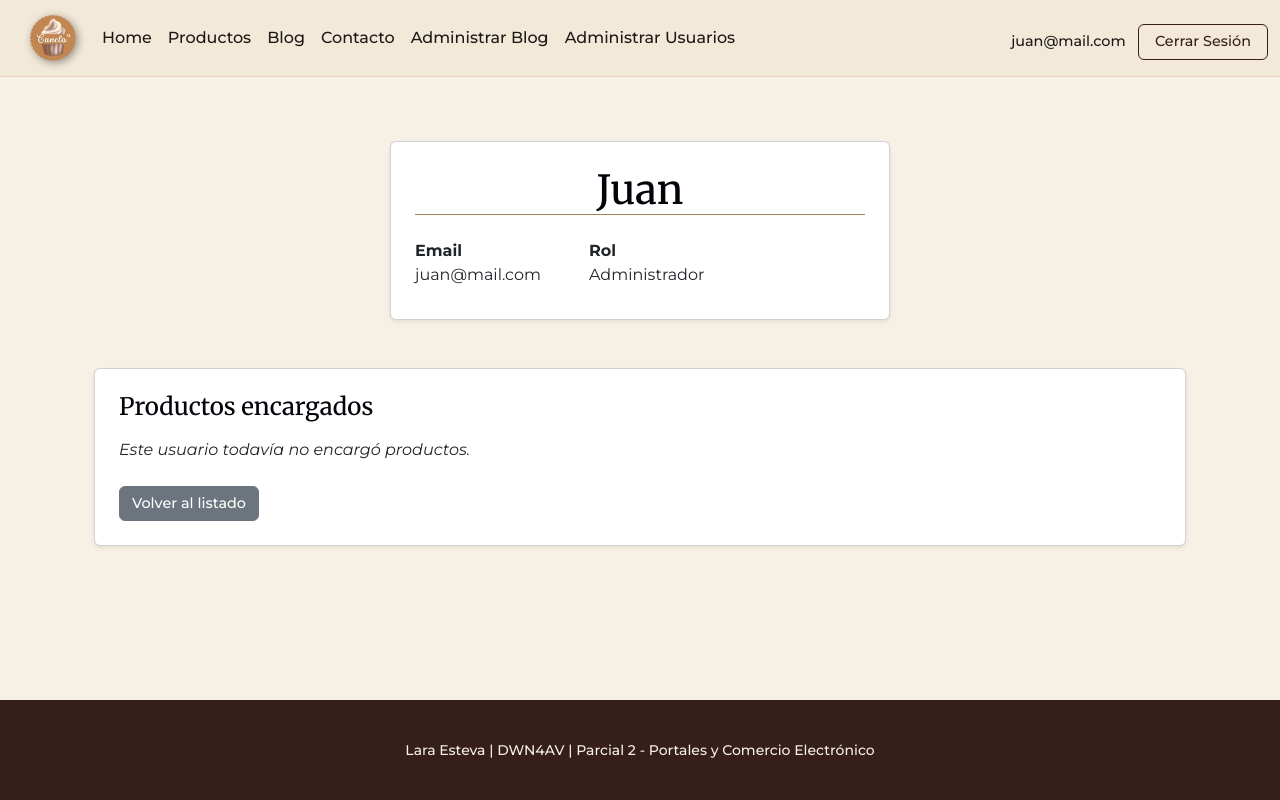
After one commit to laradev-1993/portales, a Laravel app: page /admin/usuarios/1 in a window 1280 px wide. The commit adds this page. Run offline with Laravel 12, Linux system fonts and the light colour scheme; a user stored in the database is signed in; data comes from the database, SQL or seed files in the repository.

Commit message:
Creacion vista detalle de usuario

```diff
--- a/app/Http/Controllers/UsuarioController.php
+++ b/app/Http/Controllers/UsuarioController.php
@@ -21,4 +21,16 @@ class UsuarioController extends Controller
             'usuarios' => $usuarios,
         ]);
     }
+
+
+       /**
+        * Muestra el detalle de un usuario, con el rol y los productos que encargó.
+       *
+        */
+       public function show(User $usuario){
+
+            return view('usuarios.show', [
+                'usuario' => $usuario,
+            ]);
+       }
 }
--- a/public/css/style.css
+++ b/public/css/style.css
@@ -558,3 +558,17 @@ background: radial-gradient(circle,rgba(242, 233, 216, 1) 0%, rgba(167, 131, 86,
     border-color: var(--marron);
     box-shadow: 0 0 0 0.25rem rgba(167, 131, 86, 0.25);
 }
+
+
+/* -------------------- ADMIN USUARIOS -------*/
+
+
+/* Página Detalle usuarios */
+
+.usuario-detalle-card {
+    max-width: 500px;
+}
+
+.entradas-admin-titulo{
+    border-bottom: 1px solid var(--marron);
+}
--- a/resources/views/components/layouts/main.blade.php
+++ b/resources/views/components/layouts/main.blade.php
@@ -33,16 +33,21 @@
                     <li class="nav-item">
                     <a class="nav-link" href="<?= route('blog');?>">Blog</a>
                     </li>
+                     <li class="nav-item">
+                    <a class="nav-link" href="<?= route('contacto');?>">Contacto</a>
+                    </li>
                     @auth
                         @if (auth()->user()->rol_fk == 1)
                             <li class="nav-item">
                                 <a class="nav-link" href="<?= route('entradas.index');?>">Administrar Blog</a>
                             </li>
+                             <li class="nav-item">
+                                <a class="nav-link" href="<?= route('admin.usuarios.index');?>">Administrar Usuarios</a>
+                            </li>
+
                         @endif
                     @endauth
-                    <li class="nav-item">
-                    <a class="nav-link" href="<?= route('contacto');?>">Contacto</a>
-                    </li>
+
                 </ul>
 
                 <ul class="navbar-nav ms-auto align-items-lg-center">
--- a/resources/views/usuarios/index.blade.php
+++ b/resources/views/usuarios/index.blade.php
@@ -15,6 +15,7 @@
                                     <th scope="col">Nombre</th>
                                     <th scope="col">Email</th>
                                     <th scope="col">Rol</th>
+                                    <th scope="col">Acciones</th>
                                 </tr>
                         </thead>
 
@@ -24,6 +25,11 @@
                                         <td>{{ $usuario->name }}</td>
                                         <td>{{ $usuario->email }}</td>
                                         <td>{{ $usuario->rol->nombre }}</td>
+                                        <td>
+                                            <a href="{{ route('admin.usuarios.show', ['usuario' => $usuario->id]) }}" class="btn btn-sm btn-primary">
+                                                Ver detalle
+                                            </a>
+                                        </td>
                                     </tr>
                                 @endforeach
                             </tbody>
--- /dev/null
+++ b/resources/views/usuarios/show.blade.php
@@ -0,0 +1,66 @@
+<x-layouts.main>
+    <x-slot:title>Detalle de {{ $usuario->name }}</x-slot:title>
+
+    <section class="entradas-admin py-5">
+        <div class="container">
+
+           <div class="card shadow-sm mx-auto mb-5 usuario-detalle-card">
+                <div class="card-body text-center p-4">
+                    <h1 class="entradas-admin-titulo mb-4">
+                        {{ $usuario->name }}
+                    </h1>
+
+                   <div class="d-flex flex-row justify-content-start gap-5 text-start">
+                        <div>
+                            <dt>Email</dt>
+                            <dd>{{ $usuario->email }}</dd>
+                        </div>
+
+                        <div>
+                            <dt>Rol</dt>
+                            <dd>{{ $usuario->rol->nombre }}</dd>
+                        </div>
+                    </div>
+                </div>
+            </div>
+
+            <div class="card shadow-sm">
+                <div class="card-body p-4">
+                    <h2 class="fs-4 mb-3">Productos encargados</h2>
+
+                     @if ($usuario->productosEncargados->isNotEmpty())
+                        <div class="table-responsive">
+                            <table class="table table-hover align-middle">
+                                <thead>
+                                    <tr>
+                                        <th>Producto</th>
+                                        <th>Precio</th>
+                                    </tr>
+                                </thead>
+                                <tbody>
+                                    @foreach ($usuario->productosEncargados as $producto) {{-- $usuario->productosEncargados es una collection --}}
+                                        <tr>
+                                            <td>{{ $producto->nombre }}</td>
+                                            <td>${{ number_format($producto->precio, 0, ',', '.') }}</td>
+                                        </tr>
+                                    @endforeach
+                                </tbody>
+                            </table>
+                        </div>
+                    @else
+                        <p class="fst-italic mb-0">
+                            Este usuario todavía no encargó productos.
+                        </p>
+                    @endif
+
+                    <a href="{{ route('admin.usuarios.index') }}"
+                    class="btn btn-secondary mt-4">
+                        Volver al listado
+                    </a>
+
+                    </div>
+               </div>
+        </div>
+
+    </section>
+</x-layouts.main>
--- a/routes/web.php
+++ b/routes/web.php
@@ -84,3 +84,9 @@ Route::get('/admin/usuarios', [\App\Http\Controllers\UsuarioController::class, '
     ->name('admin.usuarios.index')
     ->middleware('auth')
     ->middleware(\App\Http\Middleware\RequerirAdministrador::class);
+
+Route::get('/admin/usuarios/{usuario}', [\App\Http\Controllers\UsuarioController::class, 'show'])
+    ->whereNumber('usuario')
+    ->name('admin.usuarios.show')
+    ->middleware('auth')
+    ->middleware(\App\Http\Middleware\RequerirAdministrador::class);
```
